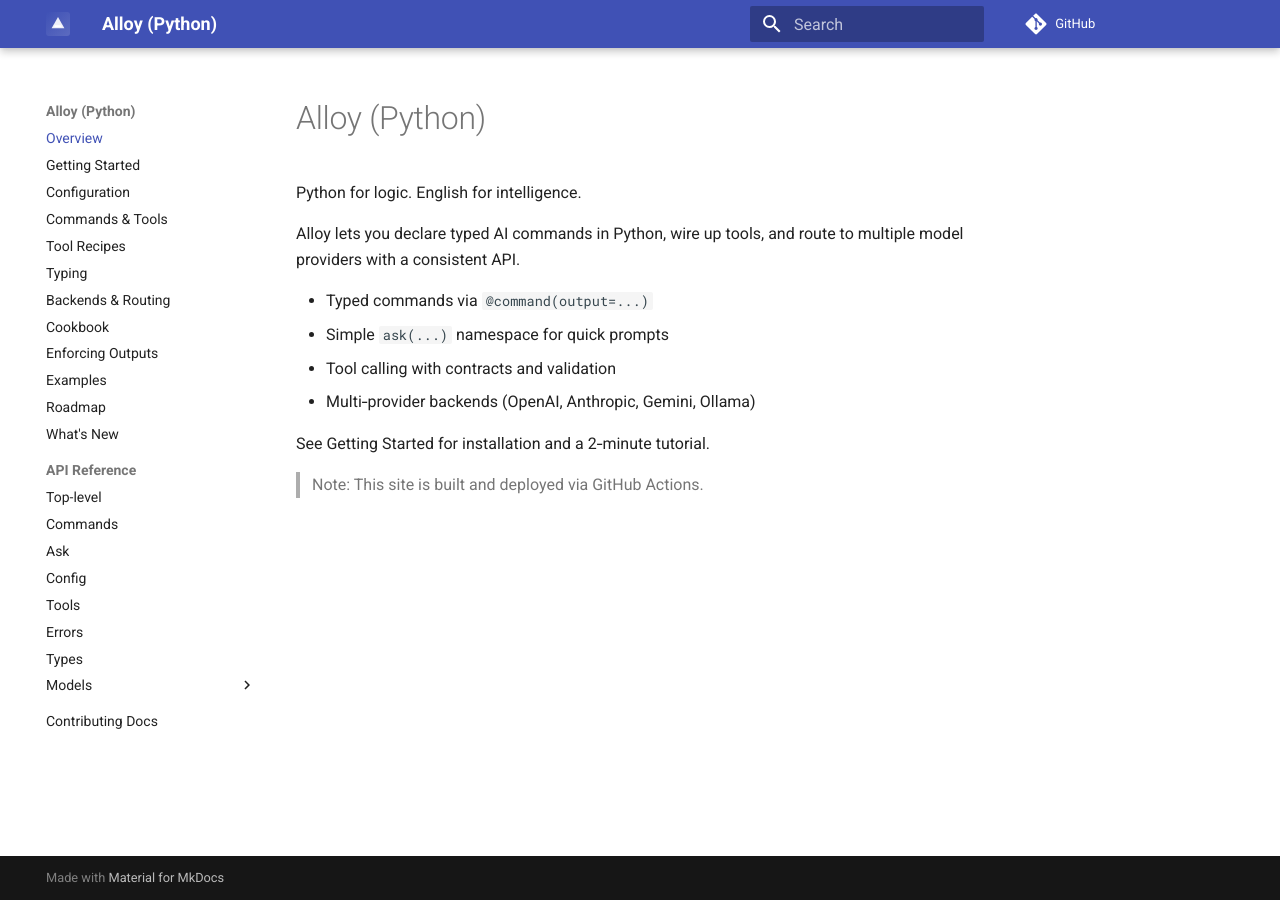
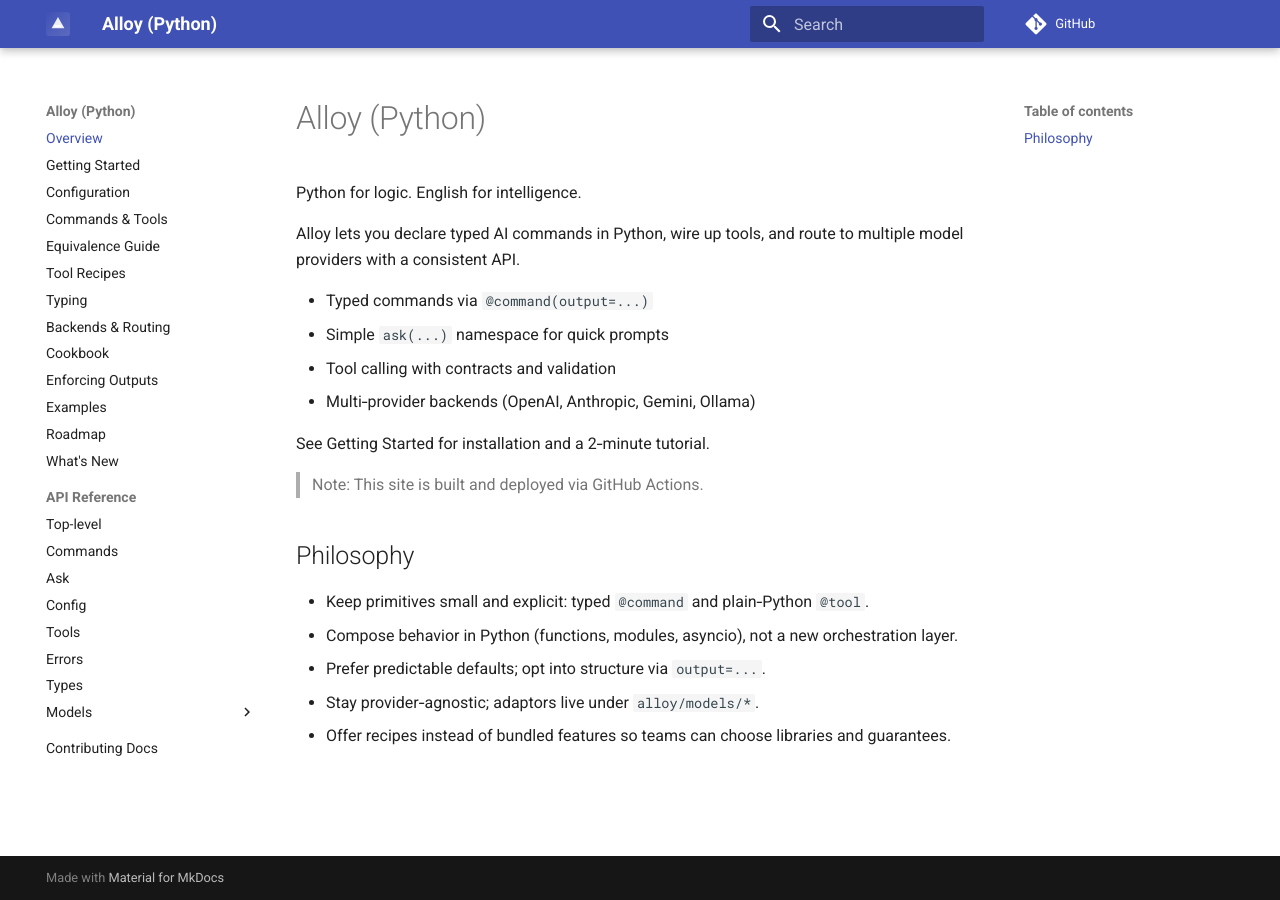
Before and after one commit to lydakis/alloy, an MkDocs documentation site: the page built from docs/index.md, in a window 1280 px wide. Built offline with MkDocs 1.6.1 and Material for MkDocs 9.7.7, drawn with Linux system fonts in a browser that asks for light colours; comment, search, counter and statistics services are not loaded.

Commit message:
docs: add Philosophy to index; add Equivalence Guide mapping SDK patterns to Alloy primitives; update nav; Makefile target examples-patterns

```diff
--- a/docs/index.md
+++ b/docs/index.md
@@ -12,3 +12,11 @@
 See Getting Started for installation and a 2‑minute tutorial.
 
 > Note: This site is built and deployed via GitHub Actions.
+
+## Philosophy
+
+- Keep primitives small and explicit: typed `@command` and plain‑Python `@tool`.
+- Compose behavior in Python (functions, modules, asyncio), not a new orchestration layer.
+- Prefer predictable defaults; opt into structure via `output=...`.
+- Stay provider‑agnostic; adaptors live under `alloy/models/*`.
+- Offer recipes instead of bundled features so teams can choose libraries and guarantees.
--- a/mkdocs.yml
+++ b/mkdocs.yml
@@ -40,6 +40,7 @@
   - Getting Started: getting-started.md
   - Configuration: configuration.md
   - Commands & Tools: commands.md
+  - Equivalence Guide: equivalence.md
   - Tool Recipes: tool_recipes.md
   - Typing: typing.md
   - Backends & Routing: backends.md
```
Also changed, not shown: docs/equivalence.md (added, +52 -0 lines), 1 other file.
